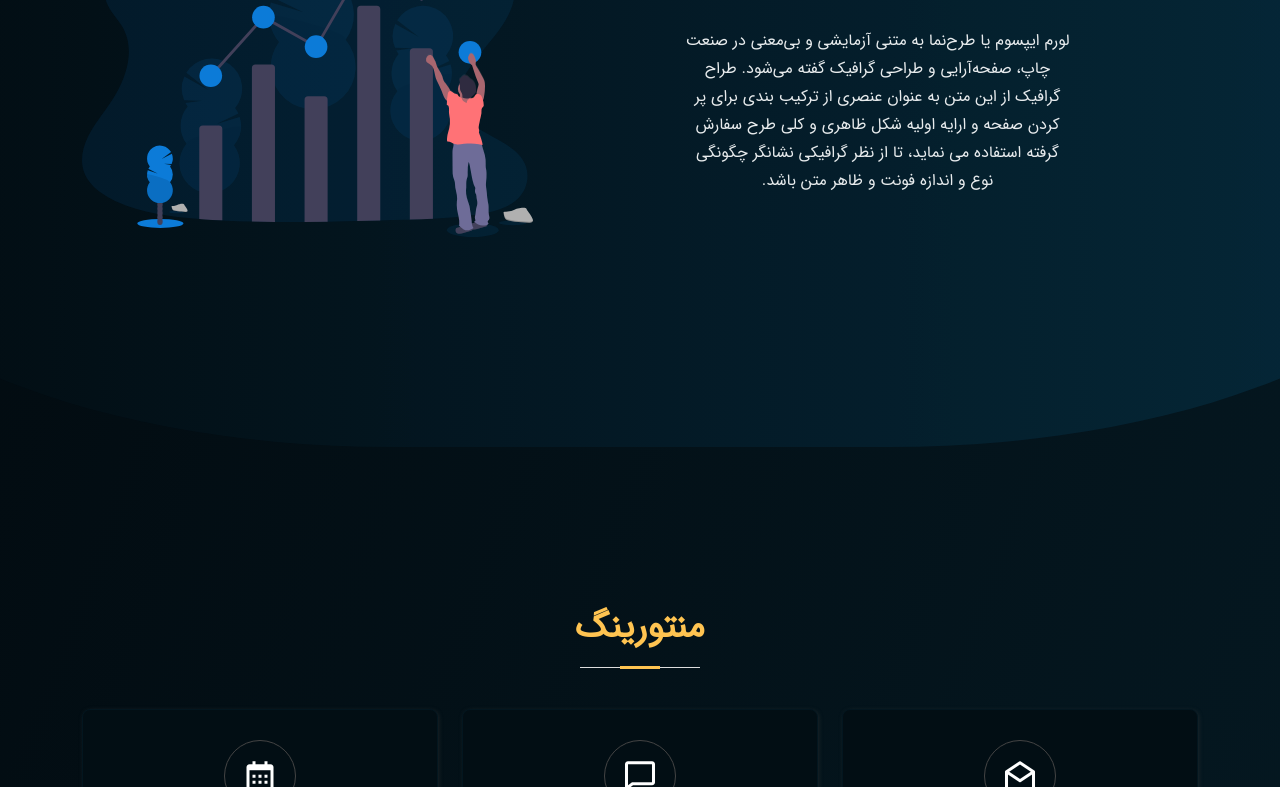
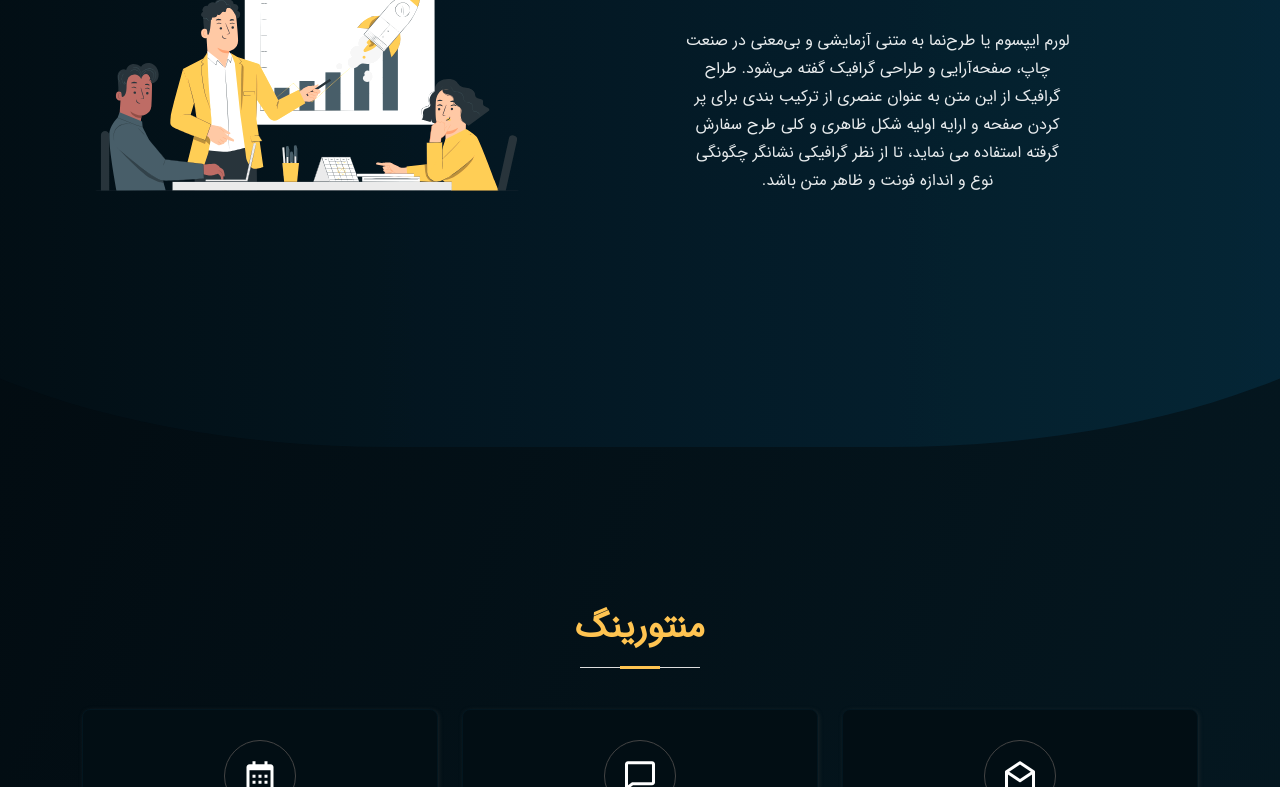
Before and after one commit to stortup-landing/stortup-landing, a plain HTML site: page index.html in a window 1280 px wide. Shown: the part 313-1100 px from the top of the page. Drawn offline with Linux system fonts and the light colour scheme; files whose address does not match are found by name.

Commit message:
change illustration in index

```diff
--- a/index.html
+++ b/index.html
@@ -81,7 +81,7 @@
 
                     <div class="row " data-aos="fade-up">
                       <div class="col-md-5 order-1 order-md-2 feature-img">
-                            <img src="assets/img/features-2.svg" class="img-fluid" alt="">
+                            <img src="assets/img/meeting.svg" class="img-fluid" alt="">
                         </div>
                         <div class="col-md-7 order-2 order-md-1 section-title" id="header-title">
                             <h2 class="animate__animated animate__fadeInDown">شتاب‌دهنده مجازی شما</h2>
```
Also changed, not shown: assets/img/meeting.svg (added).
